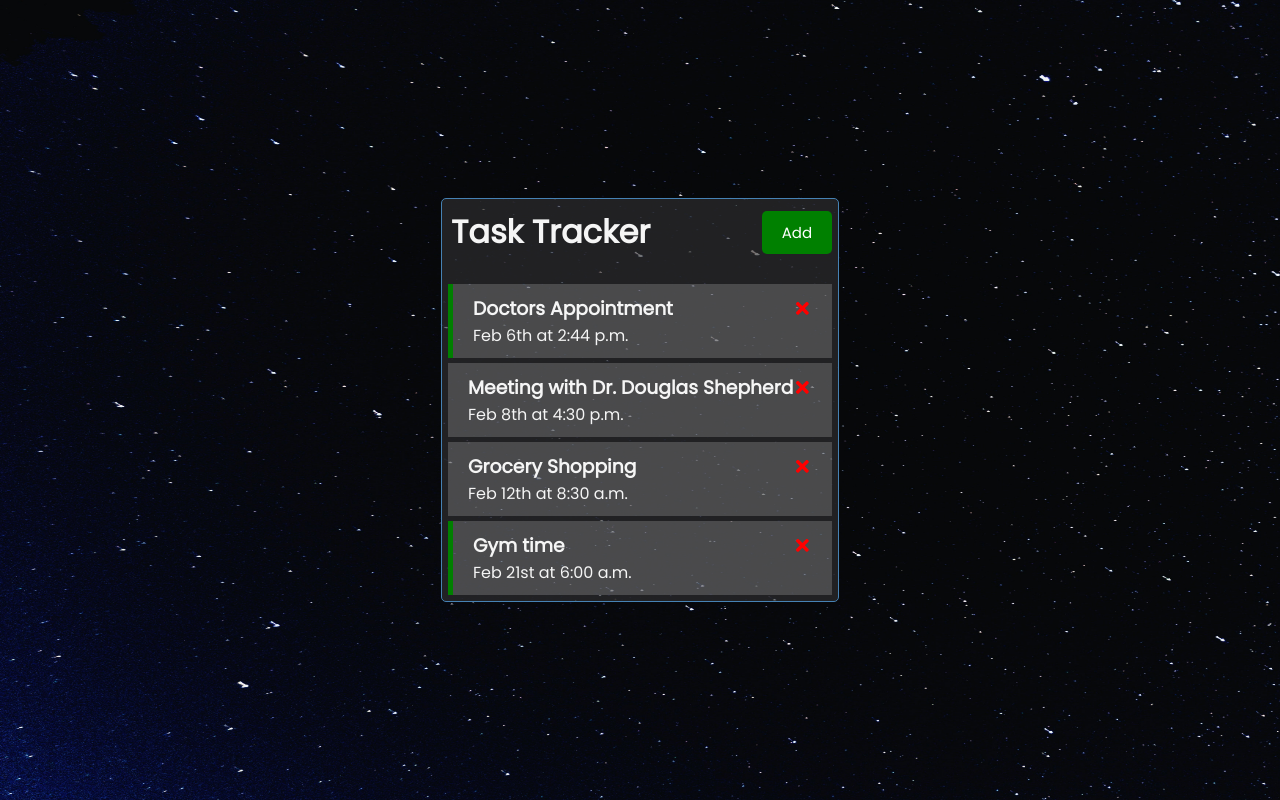
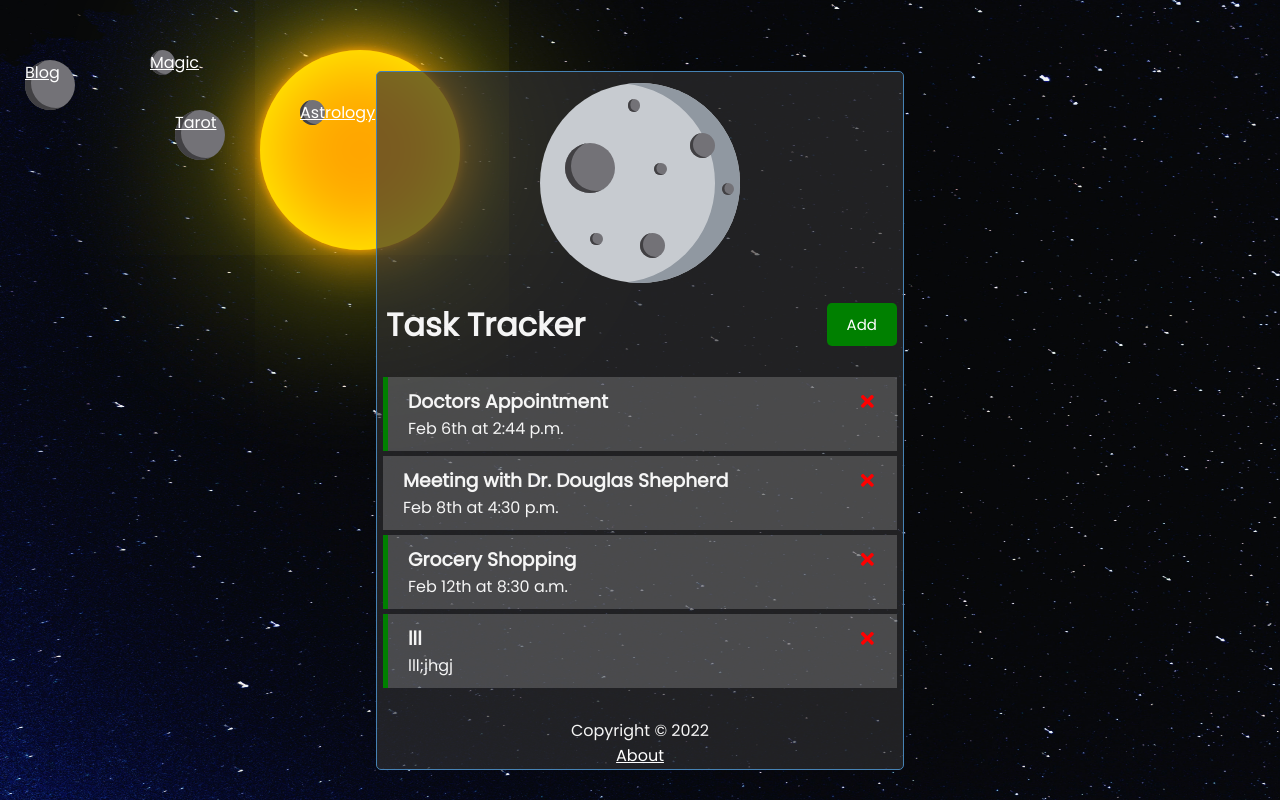
Before and after one commit to BehnamAxo/test-app, a React (Create React App) app: page / in a window 1280 px wide. Built offline with nearby package versions, Linux system fonts and the light colour scheme; data requests are answered from the project's data file.

Commit message:
Mock server

```diff
--- /dev/null
+++ b/db.json
@@ -0,0 +1,28 @@
+{
+  "tasks": [
+    {
+      "id": 1,
+      "text": "Doctors Appointment",
+      "day": "Feb 6th at 2:44 p.m.",
+      "reminder": true
+    },
+    {
+      "id": 2,
+      "text": "Meeting  with Dr. Douglas Shepherd",
+      "day": "Feb 8th at 4:30 p.m.",
+      "reminder": false
+    },
+    {
+      "id": 3,
+      "text": "Grocery Shopping",
+      "day": "Feb 12th at 8:30 a.m.",
+      "reminder": true
+    },
+    {
+      "text": "lll",
+      "day": "lll;jhgj",
+      "reminder": true,
+      "id": 4
+    }
+  ]
+}
--- a/package.json
+++ b/package.json
@@ -6,15 +6,18 @@
     "@testing-library/jest-dom": "^5.16.5",
     "@testing-library/react": "^13.4.0",
     "@testing-library/user-event": "^13.5.0",
+    "json-server": "^0.17.0",
     "react": "^18.2.0",
     "react-dom": "^18.2.0",
     "react-icons": "^4.4.0",
+    "react-router-dom": "^6.4.2",
     "react-scripts": "5.0.1",
     "web-vitals": "^2.1.4"
   },
   "scripts": {
     "start": "react-scripts start",
     "build": "react-scripts build",
+    "server": "json-server --watch db.json --port 5000",
     "test": "react-scripts test",
     "eject": "react-scripts eject"
   },
--- a/src/App.js
+++ b/src/App.js
@@ -1,58 +1,117 @@
-import { useState } from "react";
+import { useState, useEffect } from "react";
+import { BrowserRouter as Router, Route, Routes} from 'react-router-dom';
+import About from "./components/About";
+import AddTask from "./components/AddTask";
+import Footer from "./components/Footer";
 import Header from "./components/Header";
 import Tasks from "./components/Tasks";
-import AddTask from "./components/AddTask";
+import Moon from './components/Moon';
+import Sun from './components/Sun';
+import Navbar from './components/Navbar';
+
+
+const baseURL = 'http://localhost:5000/tasks';
 
 const App = () => {
   const [showAddTask, setShowAddTask] = useState(false);
-  const [tasks, setTasks] = useState([
-      {
-          id: 1,
-          text: 'Doctors Appointment',
-          day: 'Feb 6th at 2:44 p.m.',
-          reminder: true
-      },
-      {
-          id: 2,
-          text: 'Meeting  with Dr. Douglas Shepherd',
-          day: 'Feb 8th at 4:30 p.m.',
-          reminder: false
-      },
-      {
-          id: 3,
-          text: 'Grocery Shopping',
-          day: 'Feb 12th at 8:30 a.m.',
-          reminder: false
-      },
-      {
-          id: 4,
-          text: 'Gym time',
-          day: 'Feb 21st at 6:00 a.m.',
-          reminder: true
-      }
-  ]);
+  const [tasks, setTasks] = useState([]);
 
-  const addTask = (task) => {
-    const id = Math.floor(Math.random() * 10000);
-    const newTask = {
-      id,
-      ...task
+  useEffect(() => {
+    const getTasks = async () => {
+      const tasksFromServer = await fetchTasks();
+      setTasks(tasksFromServer);
     };
 
-    setTasks([...tasks, newTask]);
+    getTasks();
+  }, []);
+
+  const fetchTasks = async () => {
+    const res = await fetch(baseURL);
+    const data = await res.json();
+
+    return data;
+  };
+
+  const fetchTask = async (id) => {
+    const res = await fetch(`${baseURL}/${id}`);
+    const data = await res.json();
+
+    return data;
+  };
+
+  const addTask = async (task) => {
+    const res = await fetch(baseURL, {
+      method: 'POST',
+      headers: {
+      'Content-type': 'application/json'
+      },
+      body: JSON.stringify(task)
+    });
+
+    const data = await res.json();
+    setTasks([...tasks, data]);
   }
 
-  const deleteTask = (id) => setTasks(tasks.filter((task) => task.id !== id));
+  const deleteTask = async (id) => {
+    await fetch(`${baseURL}/${id}`, { method: 'DELETE' });
 
-  const toggleReminder = (id) => setTasks(tasks.map((task) => task.id === id ? {...task, reminder: !task.reminder} : task ));
+    setTasks(tasks.filter((task) => task.id !== id));
+  }
+
+  const toggleReminder = async (id) => {
+    const taskToToggle = await fetchTask(id);
+    const updatedTask = { ...taskToToggle, reminder: !taskToToggle.reminder };
+
+    const res = await fetch(`${baseURL}/${id}`, {
+      method: 'PUT',
+      headers: {
+      'Content-type': 'application/json'
+      },
+      body: JSON.stringify(updatedTask)
+    });
+
+    const data = await res.json();
+    setTasks(tasks.map((task) => task.id === id ? {...task, reminder: data.reminder} : task ));
+  }
 
   return (
-    <div className="container">
-      <Header onAdd={() => setShowAddTask(!showAddTask)} showAdd={showAddTask}/>
-      { showAddTask && <AddTask onAdd={addTask} /> }
-      { tasks.length > 0 ? <Tasks tasks={tasks} onDelete={deleteTask} onToggle={toggleReminder} /> : 'There is no tasks left!' }
-    </div>
-  );
+    <Router>
+      <div>
+      <Navbar/>
+      <Sun/>
+
+      <div className='container'>
+
+        <Moon/>
+        <Header
+          onAdd={() => setShowAddTask(!showAddTask)}
+          showAdd={showAddTask}
+        />
+        <Routes>
+          <Route
+            path='/'
+            element={
+              <>
+                {showAddTask && <AddTask onAdd={addTask} />}
+                {tasks.length > 0 ? (
+                  <Tasks
+                    tasks={tasks}
+                    onDelete={deleteTask}
+                    onToggle={toggleReminder}
+                  />
+                ) : (
+                  'There is no tasks left!'
+                )}
+              </>
+            }
+          />
+          <Route path='/about' element={<About />} />
+        </Routes>
+        <Footer />
+      </div>
+      </div>
+    </Router>
+  )
 }
 
 export default App;
--- /dev/null
+++ b/src/components/About.js
@@ -0,0 +1,11 @@
+import { Link } from 'react-router-dom';
+
+const About = () => (
+    <div>
+        <h4>Version 1.0.0</h4>
+        <Link to='/'>Go Back</Link>
+    </div>
+)
+
+
+export default About;
--- /dev/null
+++ b/src/components/Footer.js
@@ -0,0 +1,13 @@
+import { Link } from 'react-router-dom';
+
+
+const Footer = () => {
+  return (
+    <footer>
+        <p>Copyright &copy; 2022</p>
+        <Link to='/about'>About</Link>
+    </footer>
+  )
+}
+
+export default Footer;
--- /dev/null
+++ b/src/components/Moon.js
@@ -0,0 +1,18 @@
+const Moon = () => (
+    <div className='centered'>
+        <div className="moon">
+            <ul>
+                <li></li>
+                <li></li>
+                <li></li>
+                <li></li>
+                <li></li>
+                <li></li>
+                <li></li>
+            </ul>
+        </div>
+    </div>
+)
+
+
+export default Moon;
--- /dev/null
+++ b/src/components/Navbar.js
@@ -0,0 +1,17 @@
+const Navbar = () => (
+    <>
+        <nav role="navigation">
+            <ul>
+              <li><a href='#'>Blog</a></li>
+              <li><a href='#'>Magic</a>
+                <ul class='dropdown'>
+                  <li><a href='#'>Tarot</a></li>
+                  <li><a href='#'>Astrology</a></li>
+                </ul>
+              </li>
+            </ul>
+          </nav>
+    </>
+  )
+
+export default Navbar;
--- /dev/null
+++ b/src/components/Sun.js
@@ -0,0 +1,10 @@
+const Sun = () => {
+  return (
+    <div className='background-fullviewport'>
+          <div className="sun">
+      </div>
+    </div>
+  )
+}
+
+export default Sun;
```
Also changed, not shown: src/components/Bplanet.js (added, +11 -0 lines), src/components/Rplanet.js (added, +12 -0 lines), src/components/Stars.js (added, +24 -0 lines), src/index.js (+7 -4 lines), 2 other files (tests, documents, lock files or other folders).
